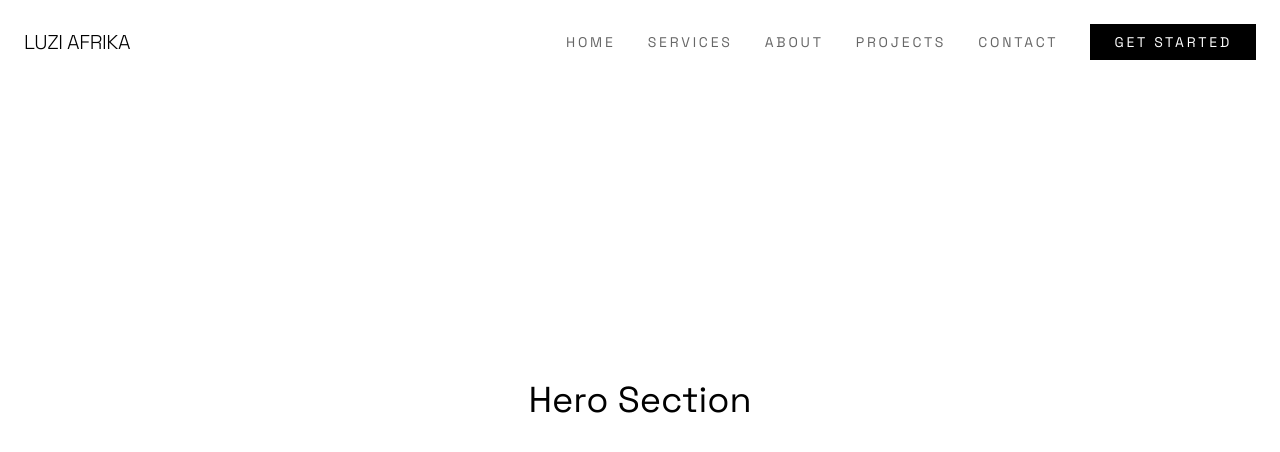
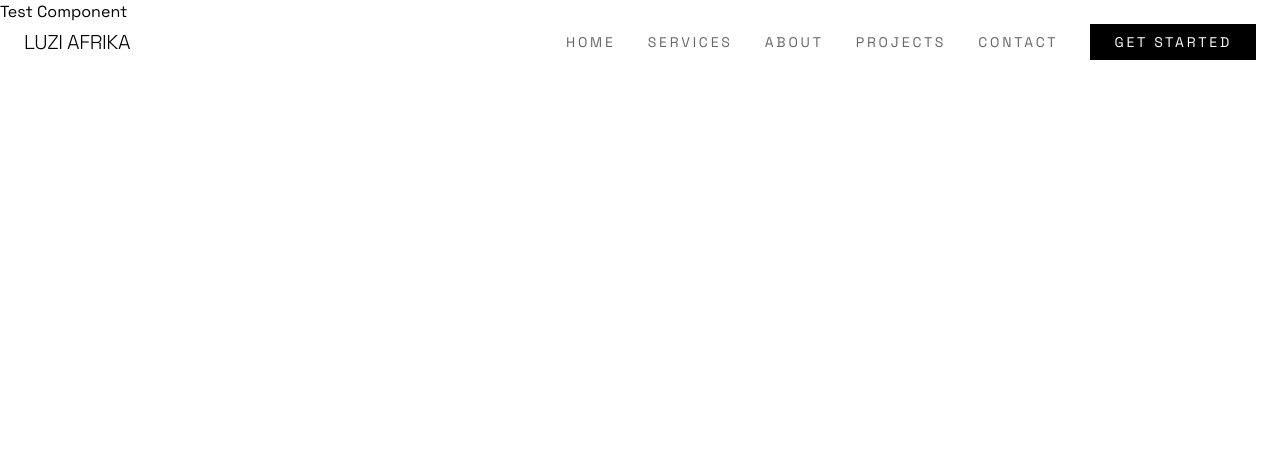
Before and after one commit to mvonombogho/luzi-afrika, a Next.js app: page / in a window 1280 px wide. Shown: the top 452 px of the page. Built offline with nearby package versions, Linux system fonts and the light colour scheme.

Commit message:
fix: test basic component import

```diff
--- a/src/app/page.tsx
+++ b/src/app/page.tsx
@@ -1,11 +1,11 @@
 'use client';
 
-import Hero from '../components/sections/home/Hero';
+import Test from '@/components/Test';
 
 export default function Home() {
   return (
-    <main className="relative z-10">
-      <Hero />
+    <main>
+      <Test />
     </main>
   );
 }
```
